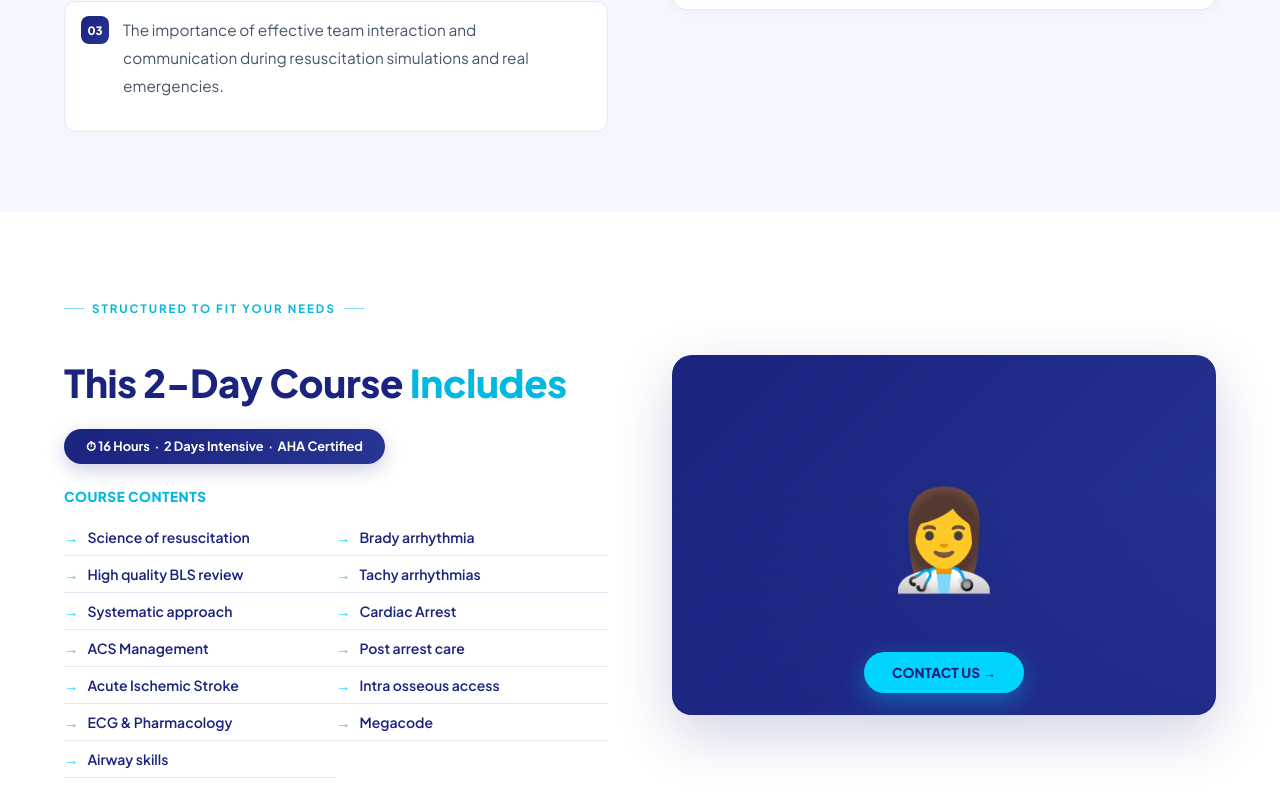
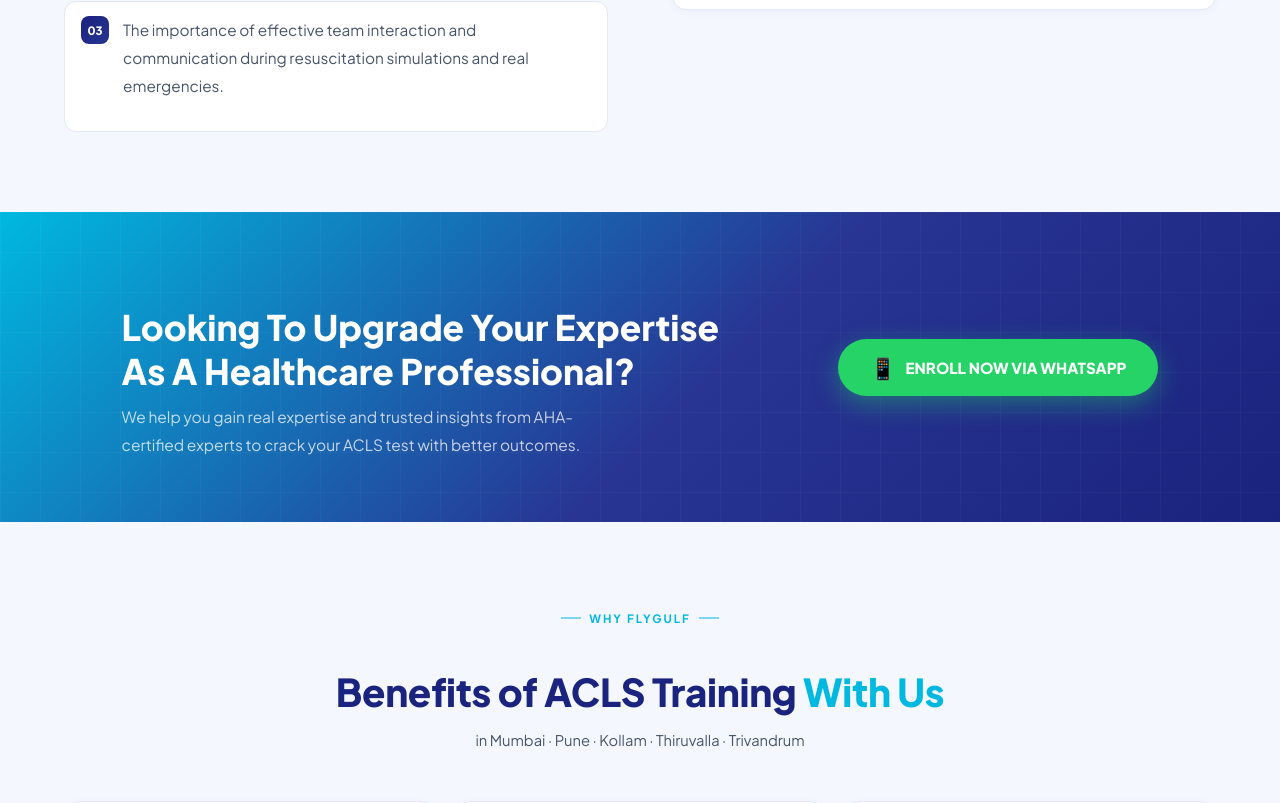
Before and after one commit to SargSoftech2/Flygulf-Website, an Angular app: page /acls in a window 1280 px wide. Shown: the part 1953-2756 px from the top of the page. Built offline with nearby package versions, Linux system fonts and the light colour scheme.

Commit message:
remove the "2-Day Course Includes" in sub course

```diff
--- a/src/app/acls-cardiac-arrest/acls-cardiac-arrest.component.html
+++ b/src/app/acls-cardiac-arrest/acls-cardiac-arrest.component.html
@@ -36,6 +36,7 @@
         </div>
     </div>
 </section>
+
 <!-- ══ OVERVIEW ══ -->
 <section class="overview" id="overview">
     <div class="section-container">
@@ -126,40 +127,8 @@
     </div>
 </section>
 
-<!-- ══ COURSE CONTENTS ══ -->
-<section class="contents">
-    <div class="section-container">
-        <div class="ct-grid">
-
-            <!-- Left -->
-            <div class="ct-text">
-                <div class="section-tag">Structured To Fit Your Needs</div>
-                <h2 class="section-h2">This 2-Day Course <span>Includes</span></h2>
-
-                <div class="dur-pill">⏱ 16 Hours &nbsp;·&nbsp; 2 Days Intensive &nbsp;·&nbsp; AHA Certified</div>
-
-                <div class="ct-label">Course Contents</div>
-                <div class="ct-list">
-                    <div class="ct-item" *ngFor="let item of courseContents">
-                        <span class="ct-arrow">→</span>
-                        <span>{{ item }}</span>
-                    </div>
-                </div>
-            </div>
-
-            <!-- Right visual -->
-            <div class="ct-visual">
-                <div class="ct-img-box">
-                    <span class="ct-img-emoji">👩‍⚕️</span>
-                    <div class="ct-ring cr1"></div>
-                    <div class="ct-ring cr2"></div>
-                </div>
-                <a routerLink="/contactus" class="ct-contact-btn">CONTACT US →</a>
-            </div>
-
-        </div>
-    </div>
-</section>
+<!-- ══ COURSE CONTENTS SECTION REMOVED ══ -->
+<!-- Section "This 2-Day Course Includes" has been intentionally removed -->
 
 <!-- ══ CTA BAND ══ -->
 <section class="cta-band">
--- a/src/app/acls-cardiac-arrest/acls-cardiac-arrest.component.ts
+++ b/src/app/acls-cardiac-arrest/acls-cardiac-arrest.component.ts
@@ -50,22 +50,10 @@ export class AclsCardiacArrestComponent implements OnInit, AfterViewInit {
     }
   ];
 
-  /* ── Course contents ── */
-  courseContents = [
-    'Science of resuscitation',
-    'Brady arrhythmia',
-    'High quality BLS review',
-    'Tachy arrhythmias',
-    'Systematic approach',
-    'Cardiac Arrest',
-    'ACS Management',
-    'Post arrest care',
-    'Acute Ischemic Stroke',
-    'Intra osseous access',
-    'ECG & Pharmacology',
-    'Megacode',
-    'Airway skills'
-  ];
+  /* ── Course contents REMOVED from frontend display ──
+     courseContents array deleted — section "This 2-Day Course Includes" removed from UI.
+     Backend table (course_contents) still exists and stores data.
+     To restore: add array back and uncomment the section in HTML. */
 
   /* ── Benefits ── */
   benefits = [
@@ -185,7 +173,7 @@ export class AclsCardiacArrestComponent implements OnInit, AfterViewInit {
     );
 
     document.querySelectorAll(
-      '.ov-grid, .cd-grid, .ct-grid, .ben-card, .rev-card, .faq-item, .enroll-box, .cta-band-inner'
+      '.ov-grid, .cd-grid, .ben-card, .rev-card, .faq-item, .enroll-box, .cta-band-inner'
     ).forEach(el => {
       el.classList.add('reveal-target');
       observer.observe(el);
--- a/src/app/navbar/navbar.component.html
+++ b/src/app/navbar/navbar.component.html
@@ -24,8 +24,8 @@
             <!-- ══ COURSES DROPDOWN ══ -->
             <li class="has-dropdown" (mouseenter)="openCourses()" (mouseleave)="closeCourses()">
 
-                <!-- Desktop trigger -->
-                <a class="courses-trigger" routerLinkActive="active" routerLink="/courses">
+                <!-- Desktop trigger — stopPropagation prevents document:click from closing immediately -->
+                <a class="courses-trigger" routerLink="/courses" routerLinkActive="active" (click)="$event.stopPropagation(); isCoursesOpen = !isCoursesOpen">
                     Courses
                     <svg class="chevron-icon" [class.rotated]="isCoursesOpen"
                          width="12" height="12" viewBox="0 0 12 12" fill="none">
@@ -34,17 +34,17 @@
                     </svg>
                 </a>
 
-                <!-- Desktop Dropdown Panel -->
-                <div class="courses-dropdown" [class.visible]="isCoursesOpen">
+                <!-- Desktop Dropdown Panel — stop clicks inside from bubbling to document -->
+                <div class="courses-dropdown" [class.visible]="isCoursesOpen" (click)="$event.stopPropagation()">
                     <div class="dropdown-grid">
-                        <a class="dropdown-link" *ngFor="let course of courseLinks" [routerLink]="course.route">
+                        <a class="dropdown-link" *ngFor="let course of courseLinks" [routerLink]="course.route" (click)="closeMenu()">
                             <span class="dl-icon">{{ course.icon }}</span>
                             <span class="dl-label">{{ course.label }}</span>
                             <span class="dl-arrow">→</span>
                         </a>
                     </div>
                     <div class="dropdown-footer-bar">
-                        <a routerLink="/courses">View All Courses →</a>
+                        <a routerLink="/courses" (click)="closeMenu()">View All Courses →</a>
                     </div>
                 </div>
 
--- a/src/app/navbar/navbar.component.ts
+++ b/src/app/navbar/navbar.component.ts
@@ -1,4 +1,4 @@
-import { Component, HostListener } from '@angular/core';
+import { Component, HostListener, ElementRef } from '@angular/core';
 import { CommonModule } from '@angular/common';
 import { RouterModule } from '@angular/router';
 
@@ -15,16 +15,20 @@ export class NavbarComponent {
   isMobileCoursesOpen = false;
 
   courseLinks = [
-    { label: 'ACLS', route: '/acls', icon: '🫀' },
-    { label: 'BLS', route: '/bls', icon: '❤️' },
-    { label: 'PALS', route: '/pals', icon: '👶' },
-    { label: 'NRP', route: '/nrp', icon: '🏥' },
-    { label: 'DHA Exam Prep', route: '/dha', icon: '📋' },
-    { label: 'HAAD / DOH', route: '/haad', icon: '🏅' },
-    { label: 'MOH Saudi Arabia', route: '/moh', icon: '🌍' },
-    { label: 'OET', route: '/oet', icon: '📝' },
-    { label: 'IELTS', route: '/ielts', icon: '🎓' },
+    { label: 'ACLS',               route: '/acls',              icon: '🫀' },
+    { label: 'BLS',                route: '/bls',               icon: '❤️' },
+    { label: 'PALS',               route: '/pals',              icon: '👶' },
+    { label: 'EMT',                route: '/emt',               icon: '🚑' },
+    { label: 'DHA Exam Prep',      route: '/dha',               icon: '📋' },
+    { label: 'DOH / HAAD',         route: '/doh',               icon: '🏅' },
+    { label: 'MOH Saudi Arabia',   route: '/moh',               icon: '🌍' },
+    { label: 'Qatar Prometric',    route: '/qatar-prometric',   icon: '🇶🇦' },
+    { label: 'Oman Prometric',     route: '/oman-prometric',    icon: '🇴🇲' },
+    { label: 'Kuwait Prometric',   route: '/kuwait-prometric',  icon: '🇰🇼' },
+    { label: 'Bahrain Prometric',  route: '/bahrain-prometric', icon: '🇧🇭' },
   ];
+
+  constructor(private elRef: ElementRef) {}
 
   toggleMenu(): void {
     this.isMenuOpen = !this.isMenuOpen;
@@ -53,8 +57,13 @@ export class NavbarComponent {
     this.isMobileCoursesOpen = !this.isMobileCoursesOpen;
   }
 
-  @HostListener('document:click')
-  onDocumentClick(): void {
-    this.isCoursesOpen = false;
+  // ✅ FIX: Only close dropdown when clicking OUTSIDE the navbar element
+  @HostListener('document:click', ['$event'])
+  onDocumentClick(event: Event): void {
+    if (!this.elRef.nativeElement.contains(event.target)) {
+      this.isCoursesOpen = false;
+      this.isMenuOpen = false;
+      this.isMobileCoursesOpen = false;
+    }
   }
 }
```
Also changed, not shown: 1 other file (tests, documents, lock files or other folders). Lines whose indentation alone changed are shown as unchanged.
